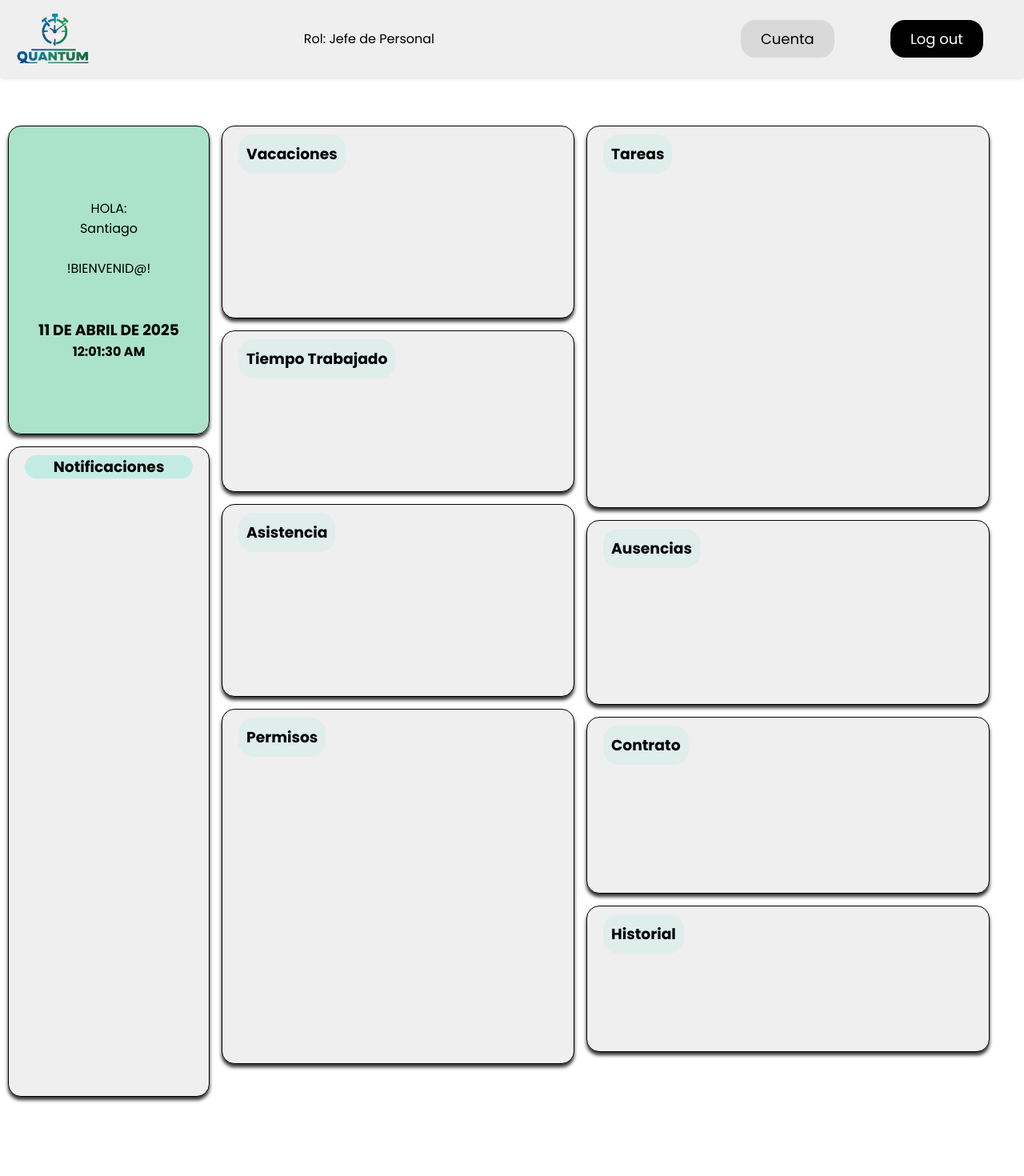
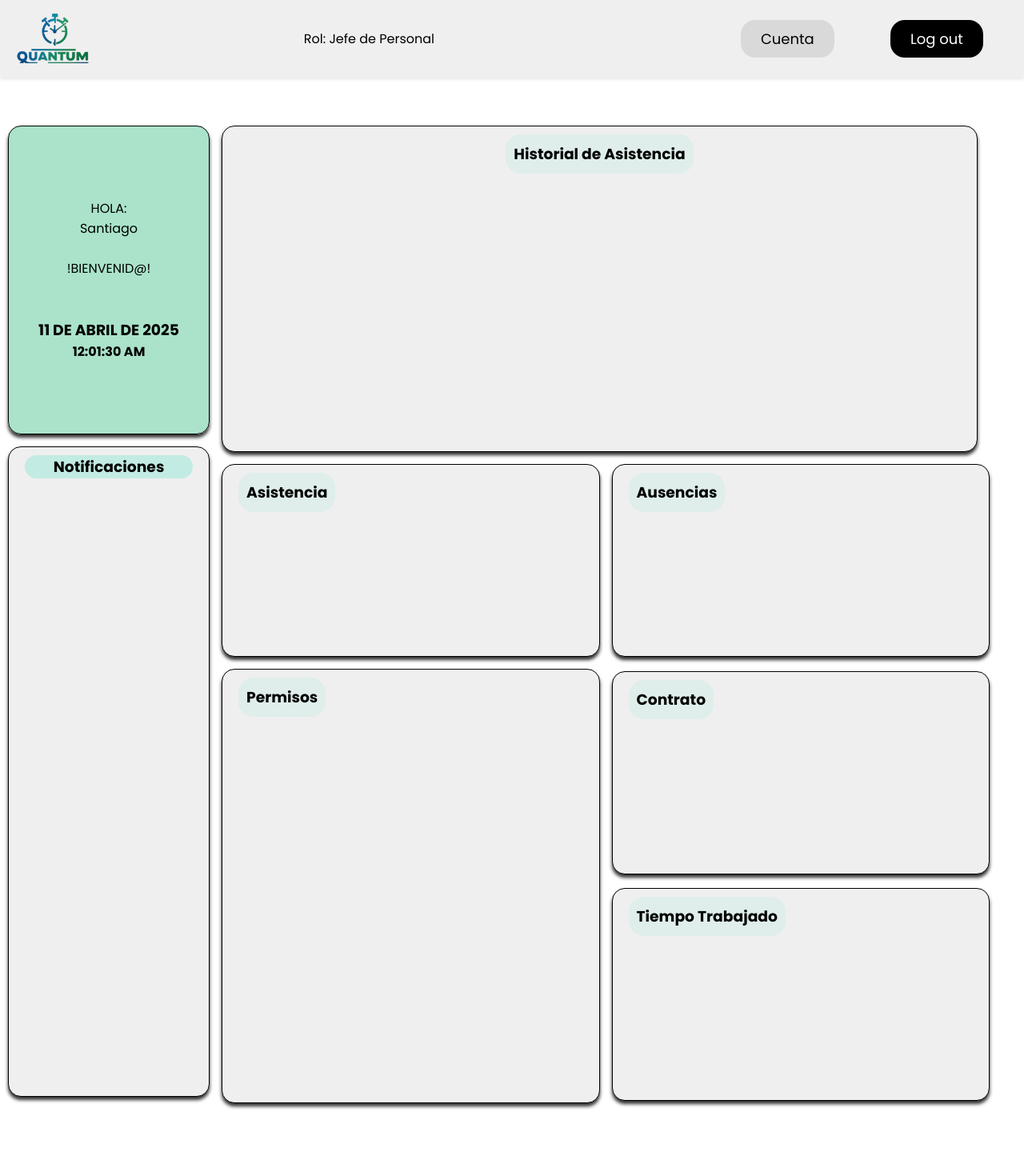
Before and after one commit to T0rricelly/mookup_quantum, a React (Vite) app: page /home in a window 1280 px wide. Shown: the top 1470 px of the page at 80% size. Built offline with nearby package versions, Linux system fonts and the light colour scheme; sample sign-in values are in the browser's storage.

Commit message:
Inicio corregido

```diff
--- a/src/views/Empleado/home/Cont_home.css
+++ b/src/views/Empleado/home/Cont_home.css
@@ -1,19 +1,41 @@
 * {
   box-sizing: border-box;
 }
-
+a {
+  text-decoration: none;
+}
 .cont_home {
   display: grid;
-  grid-template-columns: 20% 35% 40%;
+  grid-template-columns: 20% 75%;
   gap: 15px;
   padding: 10px;
   align-items: start;
 }.fecha_hora{
   margin-top: 50px;
 }
-.asides,.mid, .rigth {
+.sub_mid{
   display: grid;
-  grid-template-rows: repeat(1, 1fr);
+  grid-template-columns: 50% 50%;
+  gap: 15px;
+}
+.mid{
+  display: grid;
+  grid-template-rows: repeat(2,auto);
+  gap: 15px;
+}
+.sub_mid_left{
+ display: grid;
+  grid-template-rows: repeat(2,auto);
+  gap: 15px;
+}
+.sub_mid_rigth{
+ display: grid;
+  grid-template-rows: repeat(3,auto);
+  gap: 15px;
+}
+.asides, .mid {
+  display: grid;
+  grid-template-rows: repeat(2, auto);
   gap: 15px;
 }
 /*Izquierda*/
@@ -44,7 +66,7 @@
   background-color: #C2EBE3;
 }
 /*Bases*/
-.vaca,.tmp_tra,.asis,.permi,.tareas,.ausencias,.contrato,.historial{
+.tmp_tra,.asis,.permi,.ausencias,.contrato,.historial{
   border-radius: 1em;
   background-color: #EFEFEF;
   border: solid 1px;
@@ -55,37 +77,34 @@
   justify-content: space-between;
   box-shadow: 0 4px 4px rgb(50, 48, 48);
 }
+.titulo_histo{
+  margin: 0px auto;
+}
 .titulos{
   border-radius: 1em;
   background-color: #DFEEEB;
-  display: inline-block;
+  width: fit-content;
   padding: 10px;
 }
 /*Medio*/
-.vaca{
- height: 241px;
-}
 .tmp_tra{
-  height: 202px;
+  height: 266px;
 }
 .asis{
   height: 241px;
 }
 .permi{
-  height: 444px;
+  height: 543px;
 }
 /*Derecha*/
-.tareas{
-  height: 478px;
-}
 .ausencias{
-  height: 231px;
+  height:241px;
 }
 .contrato{
-  height: 221px;
+  height: 254px;
 }
 .historial{
-  height: 183px;
+  height: 408px;
 }
 @media (max-width: 900px) {
   .cont_home {
--- a/src/views/Empleado/home/cont_home.jsx
+++ b/src/views/Empleado/home/cont_home.jsx
@@ -1,6 +1,7 @@
 import "./Cont_home.css";
 import { useState, useEffect } from "react";
-const name = 'Santiago'
+import { Link } from "react-router-dom";
+const name = "Santiago";
 export const Cont_home = () => {
   const [horaActual, setHoraActual] = useState(new Date().toLocaleTimeString());
   const [fechaActual, setFechaActual] = useState(new Date());
@@ -13,13 +14,13 @@ export const Cont_home = () => {
     return () => clearInterval(intervalo);
   }, []);
   const opcionesFecha = {
-    day: '2-digit',
-    month: 'long',
-    year: 'numeric',
+    day: "2-digit",
+    month: "long",
+    year: "numeric",
   };
   const fechaText = fechaActual
-    .toLocaleDateString('es-ES', opcionesFecha)
-    .toUpperCase()
+    .toLocaleDateString("es-ES", opcionesFecha)
+    .toUpperCase();
   /*Hora Actual */
   useEffect(() => {
     const intervalo = setInterval(() => {
@@ -44,63 +45,48 @@ export const Cont_home = () => {
                 <h3>{fechaText}</h3>
                 <h4 id="hora">{horaActual}</h4>
               </nav>
-
             </p>
           </aside>
           <aside className="noti">
-            <p>
             <h3 className="titu_noti">Notificaciones</h3>
-            </p>
           </aside>
         </section>
 
         <section className="mid">
-          <article className="vaca">
-            <p>
-              <h3 className="titulos">Vacaciones</h3>
-            </p>
+          <article className="historial">
+            <h3 className="titulos titulo_histo">Historial de Asistencia</h3>
           </article>
+          <section className="sub_mid">
+            <section className="sub_mid_left">
+              <Link to="/home/assistance">
+                <article className="asis">
+                  <h3 className="titulos">Asistencia</h3>
+                </article>
+              </Link>
+
+              <Link to="/home/permisos">
+                <article className="permi">
+                  <h3 className="titulos">Permisos</h3>
+                </article>
+              </Link>
+            </section>
+<section className="sub_mid_rigth">
+ <article className="ausencias">
+              <h3 className="titulos">Ausencias</h3>
+            </article>
+            <Link to="/home/contrat">
+              <article className="contrato">
+                <h3 className="titulos">Contrato</h3>
+              </article>
+            </Link>
             <article className="tmp_tra">
-            <p>
               <h3 className="titulos">Tiempo Trabajado</h3>
-            </p>
-          </article>
-          <article className="asis">
-            <p>
-              <h3 className="titulos">Asistencia</h3>
-            </p>
-          </article>
-          <article className="permi">
-            <p>
-              <h3 className="titulos">Permisos</h3>
-            </p>
-          </article>
-        </section>
-        <section className="rigth">
-          <article className="tareas">
-            <p>
-              <h3 className="titulos">Tareas</h3>
-            </p>
-          </article>
-          <article className="ausencias">
-            <p>
-              <h3 className="titulos">Ausencias</h3>
-            </p>
-          </article>
-          <article className="contrato">
-            <p>
-              <h3 className="titulos">Contrato</h3>
-            </p>
-          </article>
-          <article className="historial">
-            <p>
-              <h3 className="titulos">Historial</h3>
-            </p>
             </article>
 </section>
 
           </section>
-
+        </section>
+      </section>
     </>
   );
 };
```
Lines whose indentation alone changed are shown as unchanged.
